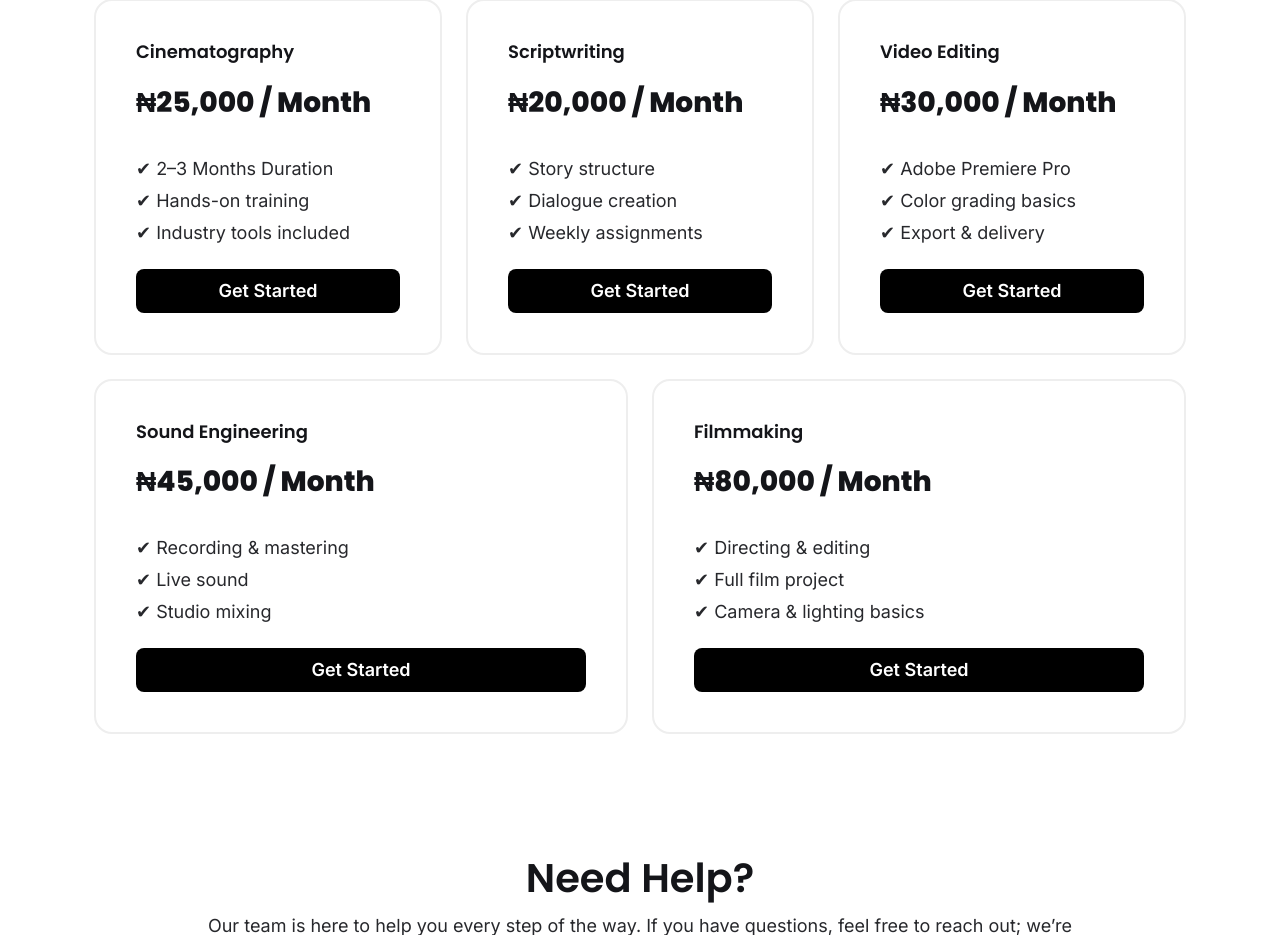
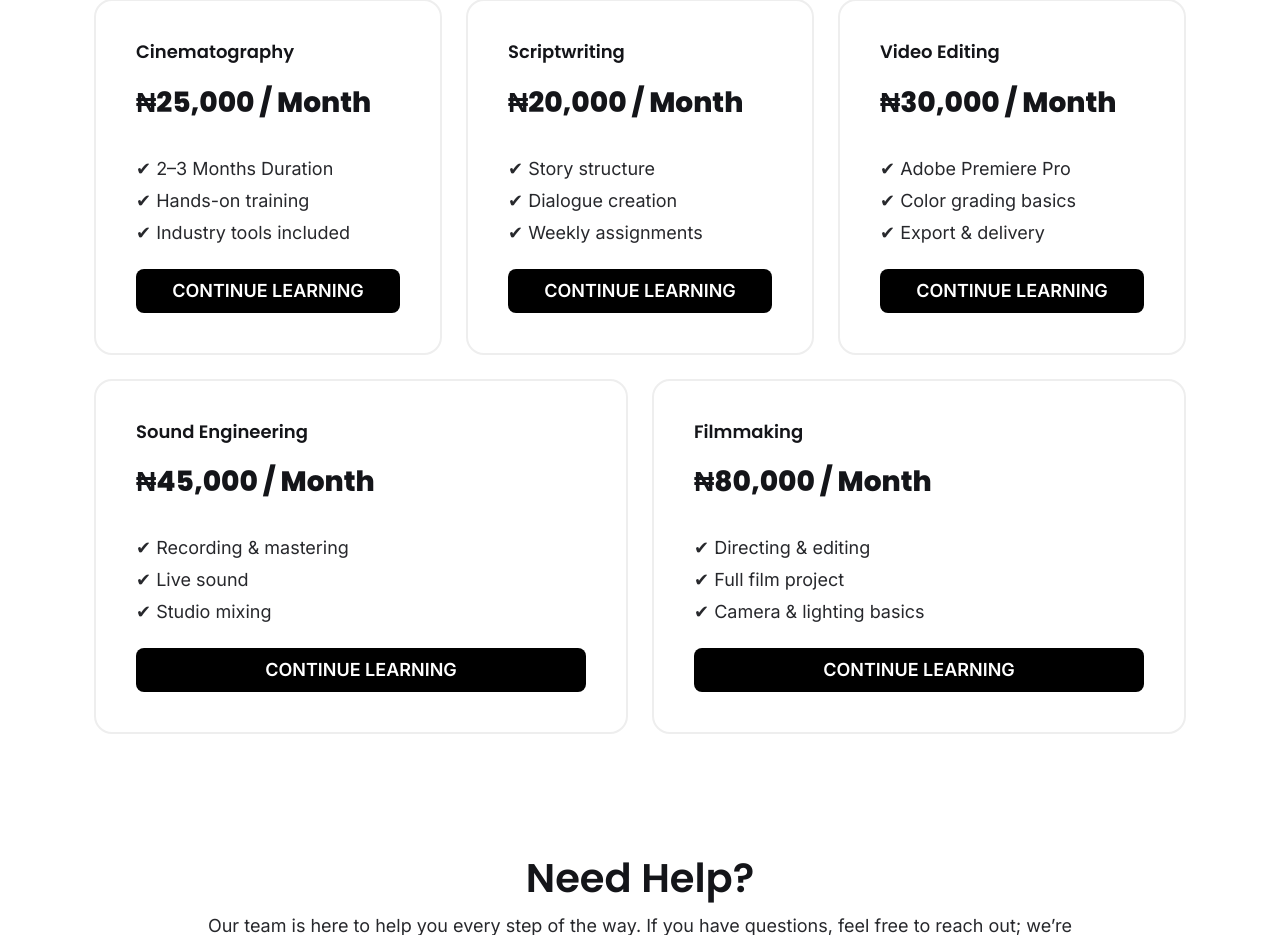
Before and after one commit to anointing1234/winlos, a Django app: page /admission/ in a window 1280 px wide. Shown: the part 1553-2488 px from the top of the page. Run offline with Django 5.2, Linux system fonts and the light colour scheme; a user stored in the database is signed in; some libraries are stand-ins or nearby versions.

Commit message:
commited

```diff
--- a/core/templates/home_pages/Admission.html
+++ b/core/templates/home_pages/Admission.html
@@ -443,6 +443,16 @@
                                             </a>
 
                                         </li>
+                                            {% if user.is_authenticated %}
+
+                                              <li class="d-block d-lg-none">
+                                            <a href="{% url 'dashboard' %}">      CONTINUE LEARNING</a>
+                                        </li>
+                                        {% else %}
+                                          <li class="d-block d-lg-none">
+                                            <a href="{% url 'apply' %}">Apply Now</a>
+                                        </li>
+                                        {% endif %}
 
 
 
@@ -497,8 +507,8 @@
                     </p>
 
                     <div class="admission-btns wow fadeInUp" data-wow-delay="0.6s">
-                        <a href="index-2.html" class="ad-btn-1">Learn More</a>
-                        <a href="#" class="ad-btn-2">Apply Now</a>
+                        <a href="{% url 'about_us' %}" class="ad-btn-1">Learn More</a>
+                        <a href="{% url 'apply' %}" class="ad-btn-2">Apply Now</a>
                     </div>
 
                 </div>
@@ -574,7 +584,12 @@
                         <li>✔ Hands-on training</li>
                         <li>✔ Industry tools included</li>
                     </ul>
-                    <a href="#" class="cp-btn">Get Started</a>
+
+                        {% if user.is_authenticated %}
+                        <a href="{% url 'courses' %}" class="cp-btn">CONTINUE LEARNING</a>
+                        {% else %}
+                    <a href="{% url 'apply' %}" class="cp-btn">Get Started</a>
+                    {% endif %}
                 </div>
             </div>
 
@@ -590,7 +605,11 @@
                         <li>✔ Dialogue creation</li>
                         <li>✔ Weekly assignments</li>
                     </ul>
-                    <a href="#" class="cp-btn">Get Started</a>
+                     {% if user.is_authenticated %}
+                        <a href="{% url 'courses' %}" class="cp-btn">CONTINUE LEARNING</a>
+                        {% else %}
+                    <a href="{% url 'apply' %}" class="cp-btn">Get Started</a>
+                    {% endif %}
                 </div>
             </div>
 
@@ -606,7 +625,11 @@
                         <li>✔ Color grading basics</li>
                         <li>✔ Export & delivery</li>
                     </ul>
-                    <a href="#" class="cp-btn">Get Started</a>
+                       {% if user.is_authenticated %}
+                        <a href="{% url 'courses' %}" class="cp-btn">CONTINUE LEARNING</a>
+                        {% else %}
+                    <a href="{% url 'apply' %}" class="cp-btn">Get Started</a>
+                    {% endif %}
                 </div>
             </div>
 
@@ -622,7 +645,11 @@
                         <li>✔ Live sound</li>
                         <li>✔ Studio mixing</li>
                     </ul>
-                    <a href="#" class="cp-btn">Get Started</a>
+                      {% if user.is_authenticated %}
+                        <a href="{% url 'courses' %}" class="cp-btn">CONTINUE LEARNING</a>
+                        {% else %}
+                    <a href="{% url 'apply' %}" class="cp-btn">Get Started</a>
+                    {% endif %}
                 </div>
             </div>
 
@@ -638,7 +665,11 @@
                         <li>✔ Full film project</li>
                         <li>✔ Camera & lighting basics</li>
                     </ul>
-                    <a href="#" class="cp-btn">Get Started</a>
+                      {% if user.is_authenticated %}
+                        <a href="{% url 'courses' %}" class="cp-btn">CONTINUE LEARNING</a>
+                        {% else %}
+                    <a href="{% url 'apply' %}" class="cp-btn">Get Started</a>
+                    {% endif %}
                 </div>
             </div>
 
```
Also changed, not shown: core/templates/home_pages/about_us.html (+10 -0 lines), core/templates/home_pages/index.html (+12 -0 lines), core/templates/home_pages/program.html (+21 -11 lines), winlos/settings.py (+29 -31 lines), 2 other files.
